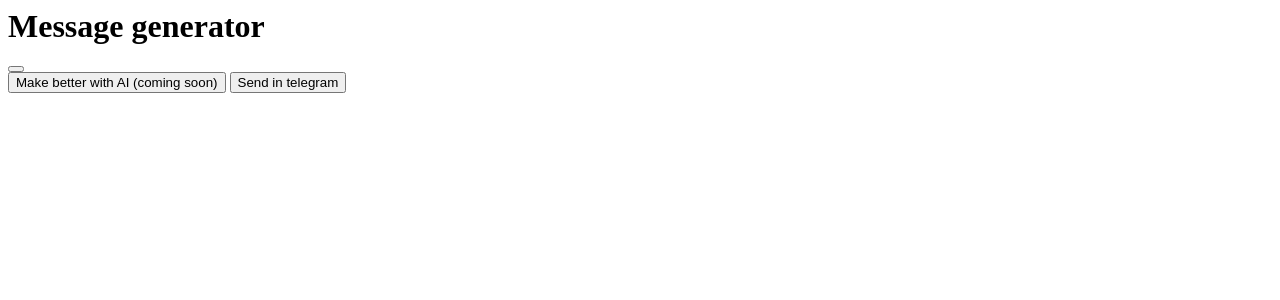
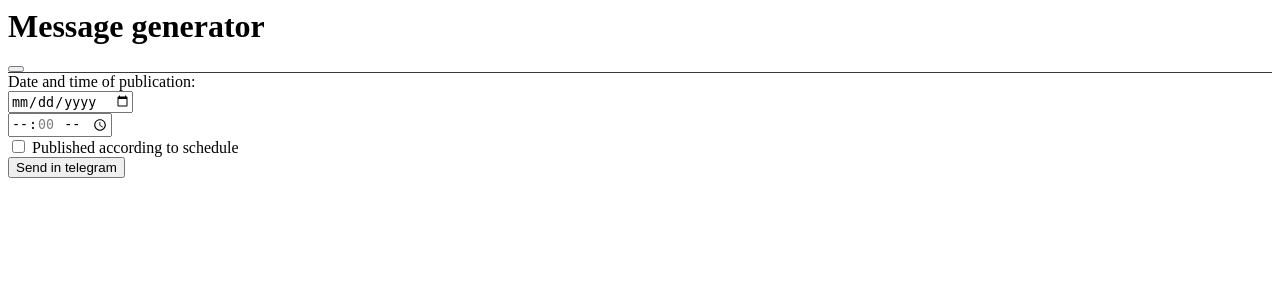
Before and after one commit to voron121/lazyassinc, a PHP site: page /template/layouts/footer.php in a window 1280 px wide. Shown: the top 300 px of the page. Run offline with PHP 8.4, Linux system fonts and the light colour scheme; the template is opened without the code that fills it, so the values that code supplies are empty.

Commit message:
Add UI for schedule sending

```diff
--- a/public/template/layouts/footer.php
+++ b/public/template/layouts/footer.php
@@ -1,4 +1,10 @@
 <!-- Modal -->
+<style>
+    /* Custom styles for dark mode */
+    .top-line-dark {
+        border-top: 1px solid #343a40; /* Use the desired color for dark mode */
+    }
+</style>
 <div class="modal fade" id="messageGeneratorModal" tabindex="-1" aria-labelledby="messageGeneratorModalLabel" aria-hidden="true">
     <div class="modal-dialog modal-xl">
         <div class="modal-content">
@@ -12,9 +18,23 @@
                     <div class="col-6 message-preview"></div>
                     <div class="col-6 hidden"></div>
                 </div>
+                <div class="row pt-3 top-line-dark">
+                    <div class="col-3 align-items-center">
+                        Date and time of publication:
+                    </div>
+                    <div class="col-3 align-items-center">
+                        <input type="date" name="schedule-date" class="form-control form-control-sm">
+                    </div>
+                    <div class="col-3 align-items-center">
+                        <input type="time" name="schedule-time" class="form-control form-control-sm" step="3600">
+                    </div>
+                    <div class="col-3 align-items-center">
+                        <input class="form-check-input" type="checkbox" id="send-by-schedule">
+                        <label class="form-check-label" for="send-by-schedule">Published according to schedule</label>
+                    </div>
+                </div>
             </div>
             <div class="modal-footer">
-                <button type="button" class="btn btn-outline-light btn-sm" data-dismiss="modal">Make better with AI (coming soon)</button>
                 <button type="button" class="btn btn-primary btn-sm js-send-telegram-message">
                     <i class="bi bi-send-fill"></i>
                     Send in telegram
```
